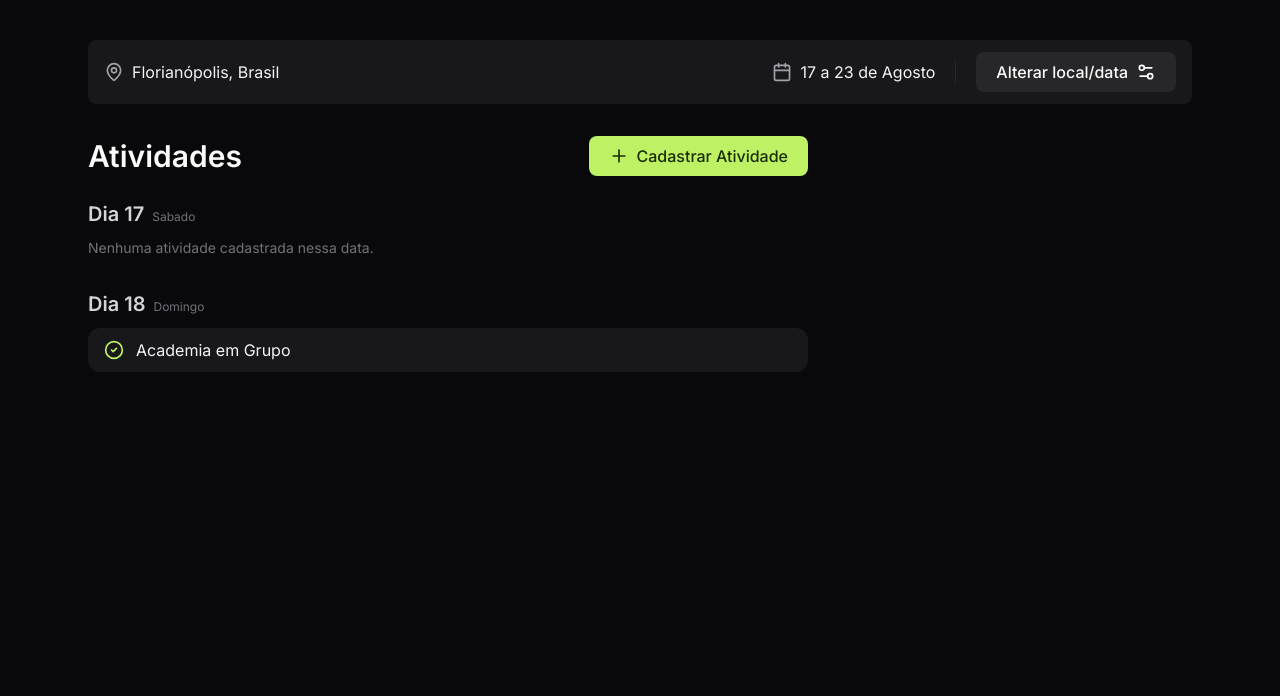
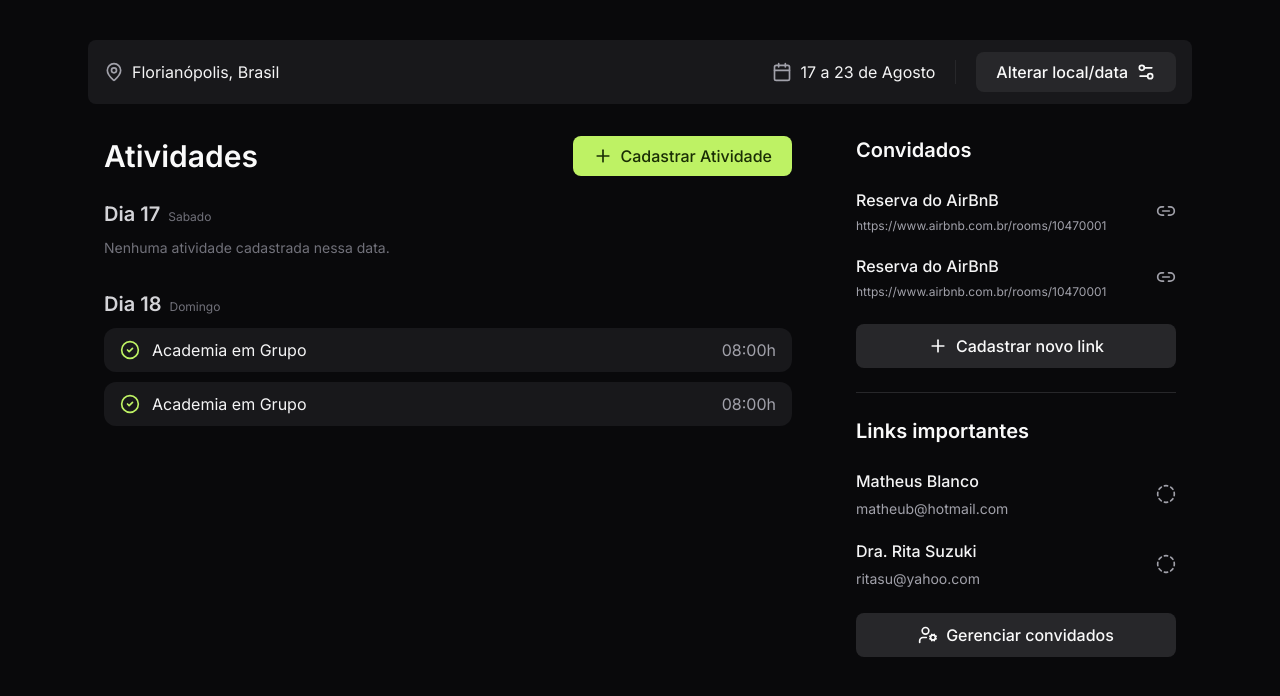
Before and after one commit to Jhonneg/planBack, a React (Vite) app in the folder frontend/: page /trips/1 in a window 1280 px wide. Shown: the top 696 px of the page. Built offline with nearby package versions, Linux system fonts and the light colour scheme.

Commit message:
finished tripdetailspage

```diff
--- a/frontend/src/pages/TripDetails/index.tsx
+++ b/frontend/src/pages/TripDetails/index.tsx
@@ -1,4 +1,13 @@
-import { Calendar, CircleCheck, MapPin, Plus, Settings2 } from "lucide-react";
+import {
+  Calendar,
+  CircleCheck,
+  CircleDashed,
+  Link2,
+  MapPin,
+  Plus,
+  Settings2,
+  UserCog,
+} from "lucide-react";
 
 export default function TripDetailsPage() {
   return (
@@ -27,7 +36,7 @@ export default function TripDetailsPage() {
         </div>
       </div>
 
-      <main className="flex gap-16">
+      <main className="flex gap-16 px-4">
         <div className="flex-1 space-y-6">
           <div className="flex items-center justify-between">
             <h2 className="text-3xl font-semibold">Atividades</h2>
@@ -63,12 +72,93 @@ export default function TripDetailsPage() {
                 >
                   <CircleCheck className="size-5 text-lime-300" />
                   <span className="text-zinc-100">Academia em Grupo</span>
+                  <span className="text-zinc-400 ml-auto">08:00h</span>
+                </div>
+              </div>
+              <div className="space-y-2.5">
+                <div
+                  className="px-4 py-2.5 bg-zinc-900 rounded-xl
+                shadow-shape flex items-center gap-3"
+                >
+                  <CircleCheck className="size-5 text-lime-300" />
+                  <span className="text-zinc-100">Academia em Grupo</span>
+                  <span className="text-zinc-400 ml-auto">08:00h</span>
                 </div>
               </div>
             </div>
           </div>
         </div>
-        <div className="w-80"></div>
+        <div className="w-80 space-y-6">
+          <div className="space-y-6">
+            <h2 className="font-semibold text-xl">Convidados</h2>
+            <div className="space-y-5">
+              <div className="flex items-center justify-between gap-4">
+                <div className="space-y-1.5 flex-1">
+                  <span className="block font-medium text-zinc-100">
+                    Reserva do AirBnB
+                  </span>
+                  <a
+                    href="#"
+                    className="block text-xs text-zinc-400 truncate hover:text-zinc-200"
+                  >
+                    https://www.airbnb.com.br/rooms/10470001
+                  </a>
+                </div>
+                <Link2 className="text-zinc-400 size-5" />
+              </div>
+              <div className="flex items-center justify-between gap-4">
+                <div className="space-y-1.5 flex-1">
+                  <span className="block font-medium text-zinc-100">
+                    Reserva do AirBnB
+                  </span>
+                  <a
+                    href="#"
+                    className="block text-xs text-zinc-400 truncate hover:text-zinc-200"
+                  >
+                    https://www.airbnb.com.br/rooms/10470001
+                  </a>
+                </div>
+                <Link2 className="text-zinc-400 size-5" />
+              </div>
+            </div>
+            <button className="bg-zinc-800 w-full justify-center text-zing-200 rounded-lg px-5 h-11 font-medium flex items-center gap-2 hover:bg-zinc-700">
+              <Plus className="size-5" />
+              Cadastrar novo link
+            </button>
+          </div>
+          <div className="w-full h-px bg-zinc-800" />
+          <div className="space-y-6">
+            <h2 className="font-semibold text-xl">Links importantes</h2>
+            <div className="space-y-5">
+              <div className="flex items-center justify-between gap-4">
+                <div className="space-y-1.5 flex-1">
+                  <span className="block font-medium text-zinc-100">
+                    Matheus Blanco
+                  </span>
+                  <span className="block text-sm text-zinc-400 truncate">
+                    matheub@hotmail.com
+                  </span>
+                </div>
+                <CircleDashed className="text-zinc-400 size-5" />
+              </div>
+              <div className="flex items-center justify-between gap-4">
+                <div className="space-y-1.5 flex-1">
+                  <span className="block font-medium text-zinc-100">
+                    Dra. Rita Suzuki
+                  </span>
+                  <span className="block text-sm text-zinc-400 truncate">
+                    ritasu@yahoo.com
+                  </span>
+                </div>
+                <CircleDashed className="text-zinc-400 size-5" />
+              </div>
+            </div>
+            <button className="bg-zinc-800 w-full justify-center text-zing-200 rounded-lg px-5 h-11 font-medium flex items-center gap-2 hover:bg-zinc-700">
+              <UserCog className="size-5" />
+              Gerenciar convidados
+            </button>
+          </div>
+        </div>
       </main>
     </div>
   );
```
